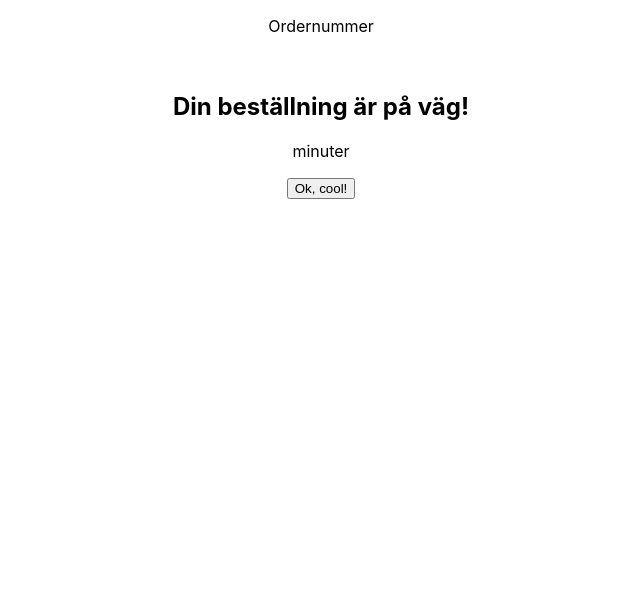
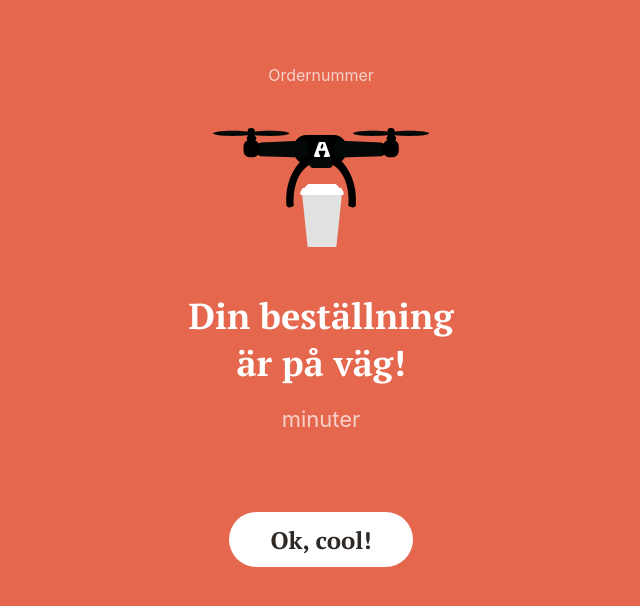
Before and after one commit to christopherwahlstrom/AirBean, a React (Create React App) app: page /order in a window 1280 px wide. Shown: the top 606 px of the page, without its empty margins (319-959 px from the left). Built offline with nearby package versions, Linux system fonts and the light colour scheme.

Commit message:
view order complete
View: Order - done!

```diff
--- /dev/null
+++ b/src/views/Order.css
@@ -0,0 +1,50 @@
+@import url('https://fonts.googleapis.com/css2?family=PT+Serif:wght@700&display=swap');
+
+.order-page {
+    width: 100vw;
+    height: 100vh;
+    background-color: #E5674E;
+}
+
+.bold {
+    font-weight: 400;
+    color: rgba(255, 255, 255, 0.7);
+}
+
+p {
+    margin: 0;
+    padding-top: 65px;
+    font-weight: 400;
+    color: rgba(255, 255, 255, 0.7);
+}
+
+.minutes {
+    padding-top: 20px;
+    font-size: 22px;
+}
+
+h1 {
+    margin: 0;
+    font-family: 'PT Serif';
+    font-weight: 700;
+    font-size: 2.25rem;
+    padding-top: 40px;
+    color: #FFFFFF;
+}
+
+img {
+    padding-top: 43px;
+}
+
+button {
+    margin-top: 80px;
+    font-size: 24px;
+    font-weight: 700;
+    font-family: 'PT Serif';
+    width: 184px;
+    height: 55px;
+    background-color: #FFFFFF;
+    color: #2F2926;
+    border: none;
+    border-radius: 50px;
+}
--- a/src/views/Order.js
+++ b/src/views/Order.js
@@ -1,12 +1,14 @@
+import './Order.css';
+import drone from '../graphics/drone.svg';
 
 
 function Order() {
     return (
         <section className='order-page'>
-            <p>Ordernummer<span></span></p>
-            <img></img>
-            <h1>Din beställning är på väg!</h1>
-            <span></span><p>minuter</p>
+            <p>Ordernummer<span className='order-number'></span></p>
+            <img src={ drone }></img>
+            <h1>Din beställning <br /> är på väg!</h1>
+            <span className='time'></span><p className='minutes'>minuter</p>
             <button>Ok, cool!</button>
         </section>
     );
```
